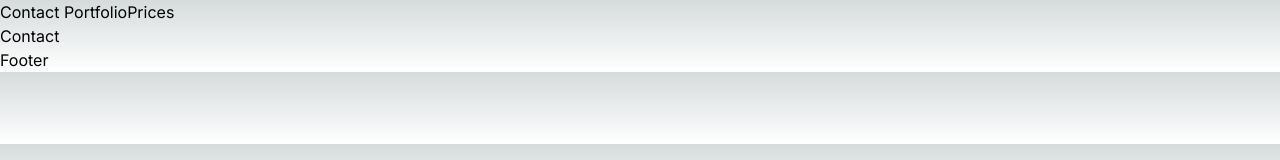
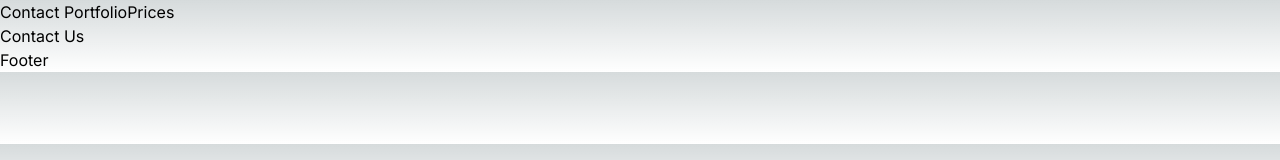
Before and after one commit to AvrilMaleham/nextjs_hairdresser, a Next.js app: page /contact in a window 1280 px wide. Shown: the top 160 px of the page. Built offline with nearby package versions, Linux system fonts and the light colour scheme.

Commit message:
chore: change text to check still tracking

```diff
--- a/src/app/contact/page.tsx
+++ b/src/app/contact/page.tsx
@@ -1,7 +1,7 @@
 const Contact = () => {
   return (
     <div>
-      Contact
+      Contact Us
     </div>
   )
 }
```
